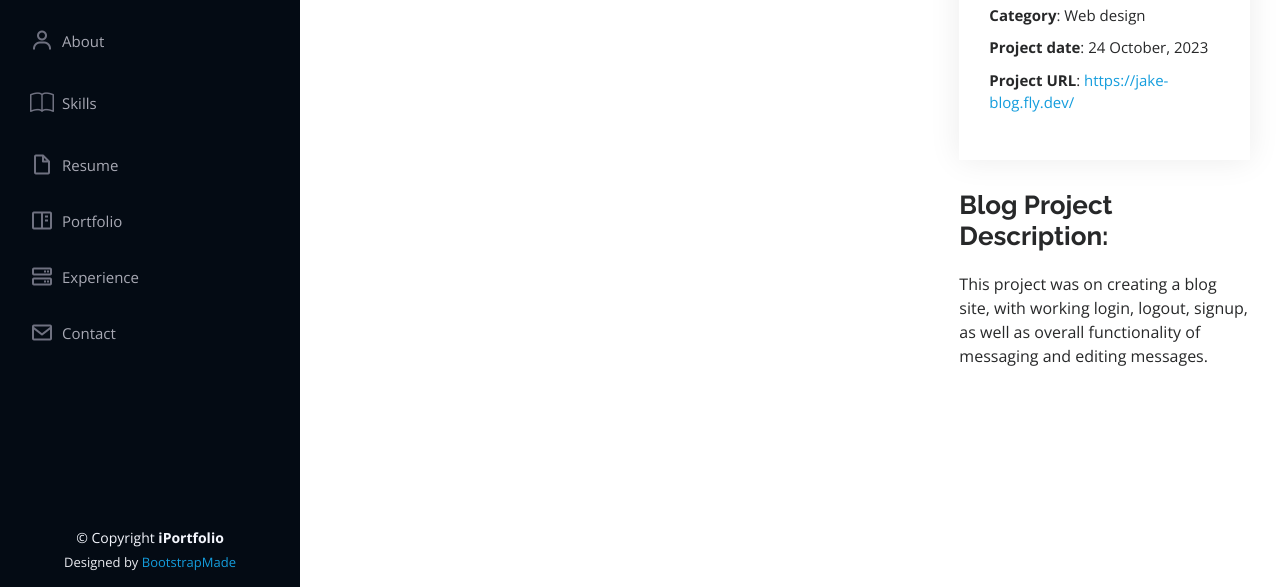
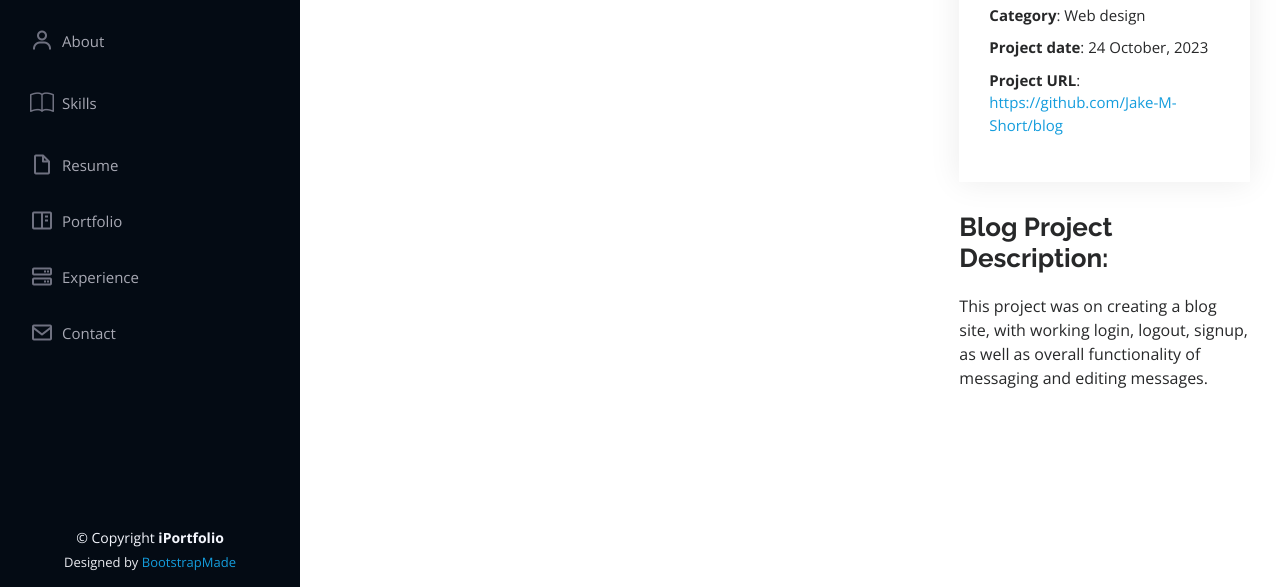
Before and after one commit to Jake-M-Short/Jake-M-Short.github.io, a plain HTML site: page portfolio-details-blog.html in a window 1280 px wide. Shown: the part 213-800 px from the top of the page. Drawn offline with nearby package versions, Linux system fonts and the light colour scheme.

Commit message:
fixed blog link

```diff
--- a/portfolio-details-blog.html
+++ b/portfolio-details-blog.html
@@ -121,7 +121,7 @@
               <ul>
                 <li><strong>Category</strong>: Web design</li>
                 <li><strong>Project date</strong>: 24 October, 2023</li>
-                <li><strong>Project URL</strong>: <a href="https://jake-blog.fly.dev/">https://jake-blog.fly.dev/</a></li>
+                <li><strong>Project URL</strong>: <a href="https://github.com/Jake-M-Short/blog">https://github.com/Jake-M-Short/blog</a></li>
               </ul>
             </div>
             <div class="portfolio-description">
```
